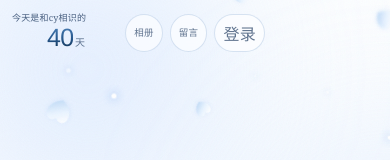
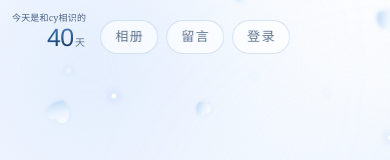
Before and after one commit to luoty-712/cying, a plain HTML site: page index.html in a window 390 px wide. Shown: the top 160 px of the page. Drawn offline with Linux system fonts and the light colour scheme.

Commit message:
Add files via upload

```diff
--- a/index.html
+++ b/index.html
@@ -3,6 +3,7 @@
 <head>
 <meta charset="utf-8">
 <meta name="viewport" content="width=device-width,initial-scale=1">
+<title>cy</title>
 <style>
   :root{
     --deep:#17324f;
@@ -311,7 +312,7 @@
     position:relative;
     display:flex;align-items:center;justify-content:center;
     font-family:var(--serif);
-    font-size:clamp(15px,2vmin,19px);
+    font-size:clamp(16px,2.2vmin,20px);
     letter-spacing:.22em;text-indent:.22em;
     color:rgba(31,58,95,.7);
     text-decoration:none;
@@ -375,7 +376,7 @@
     #veil{transition:none}
   }
   /* 登录弹窗 */
-  button.chip{font:inherit;font-family:var(--serif);cursor:pointer;}
+  button.chip{font-family:var(--serif);cursor:pointer;}
   .modal{
     position:fixed;inset:0;z-index:70;
     display:flex;align-items:center;justify-content:center;
@@ -503,12 +504,12 @@
     .sItem{width:40px;height:40px}
     .sItem svg{width:20px;height:20px}
 
-    /* 窄屏：顶部那排按钮和右上天数都收小，别挤在一起 */
-    .topNav{gap:7px}
+    /* 窄屏：顶部按钮放大一点、往下挪一点 */
+    .topNav{gap:8px;top:5.2vmin}
     .chip{
-      height:auto;padding:6px 8px;
-      font-size:9.5px;line-height:1.2;
-      letter-spacing:.02em;text-indent:.02em;
+      height:auto;padding:8px 13px;
+      font-size:13px;line-height:1.2;
+      letter-spacing:.1em;text-indent:.1em;
       white-space:nowrap;
     }
     /* 窄屏：天数挪到左上，给中间那排按钮腾地方 */
```
